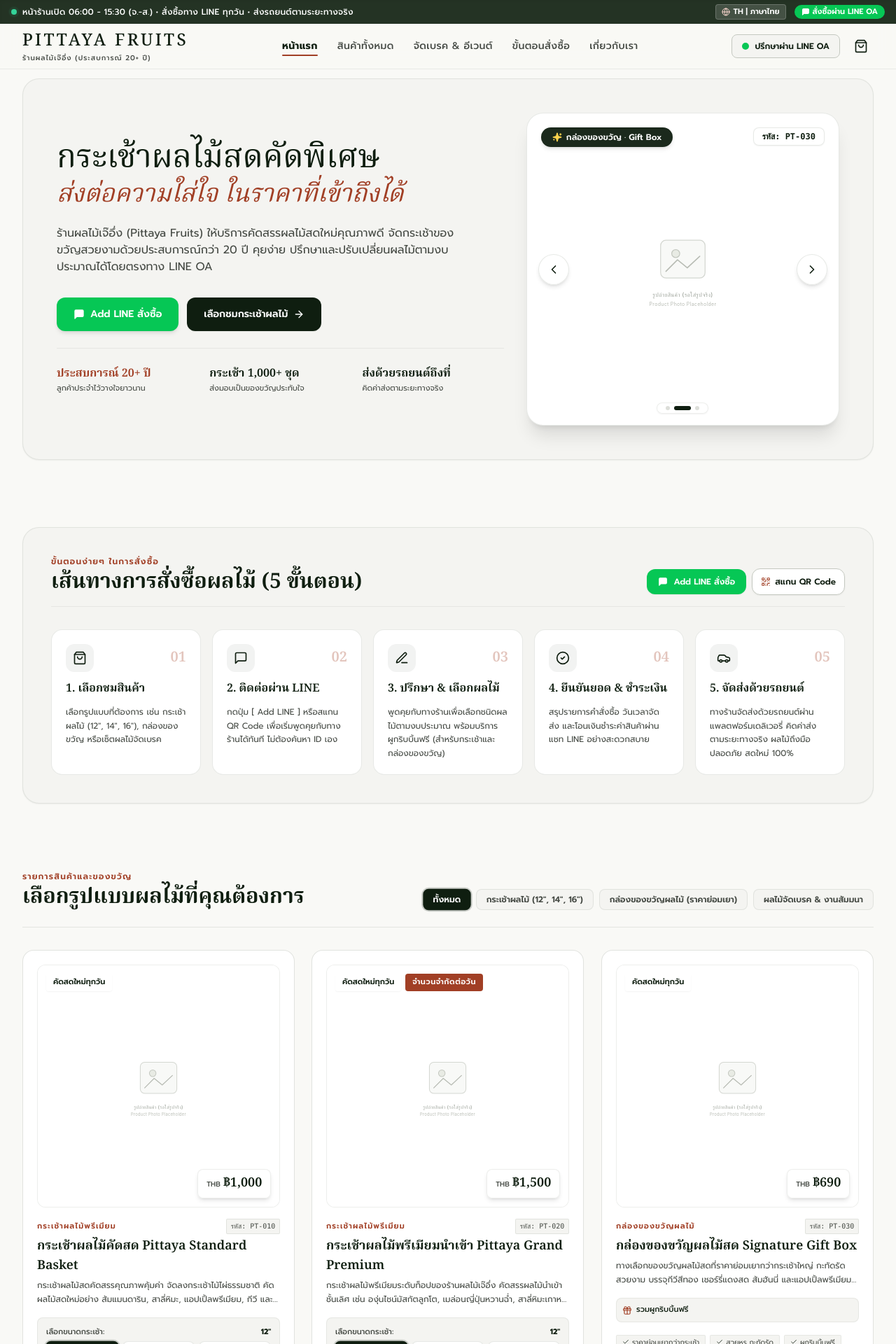
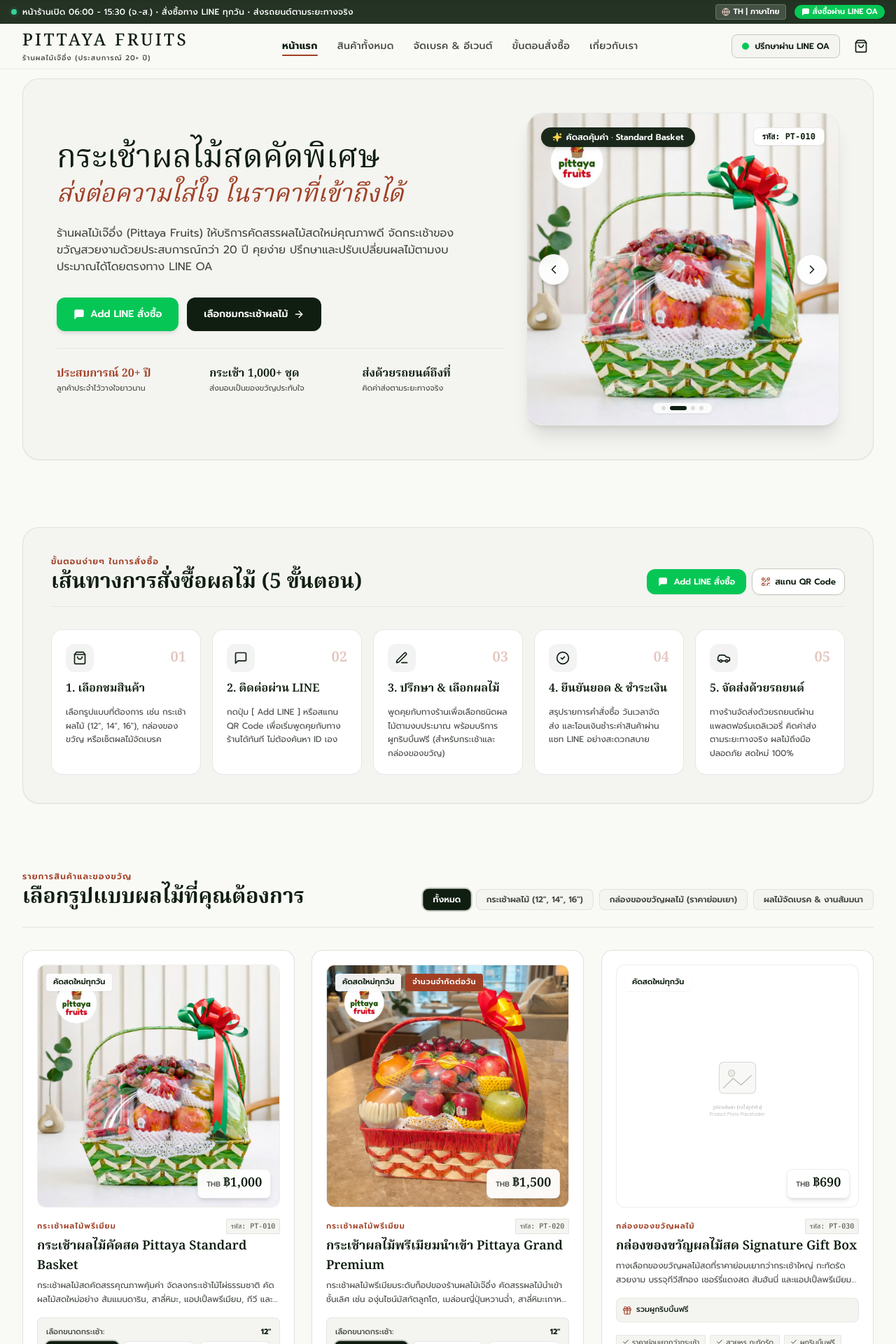
Before and after one commit to oporlet15-cellular/pittaya-fruits, a Next.js app: page / in a window 1280 px wide. Shown: the top 1920 px of the page at 70% size. Built offline with nearby package versions, Linux system fonts and the light colour scheme.

Commit message:
feat: integrate real fruit basket photography into catalog, detail pages, and hero showcase

```diff
--- a/app/products/[id]/page.tsx
+++ b/app/products/[id]/page.tsx
@@ -108,7 +108,7 @@
             <img
               src={product.image}
               alt={product.name}
-              className="w-full h-full object-contain p-8 bg-white"
+              className={`w-full h-full ${product.image.endsWith('.svg') ? 'object-contain p-8' : 'object-cover'}`}
             />
             <div className="absolute top-4 left-4 flex flex-wrap gap-2">
               <span className="bg-surface-container-lowest/90 backdrop-blur-md px-3 py-1 rounded-lg text-xs font-semibold text-primary shadow-sm">
--- a/components/HeroShowcase.tsx
+++ b/components/HeroShowcase.tsx
@@ -18,12 +18,21 @@
 const HERO_SLIDES: HeroSlide[] = [
   {
     id: 'pittaya-grand-premium-basket',
-    badgeTh: 'ยอดนิยม · Best Seller',
-    badgeEn: 'Best Seller',
+    badgeTh: 'พรีเมียมนำเข้า · Grand Premium',
+    badgeEn: 'Grand Premium Basket',
     code: 'PT-020',
-    image: '/placeholder-white.svg',
+    image: '/basket-premium.jpg',
     altTh: 'กระเช้าผลไม้พรีเมียมนำเข้า Pittaya Grand Premium',
     altEn: 'Pittaya Grand Premium Fruit Basket',
+  },
+  {
+    id: 'pittaya-standard-basket',
+    badgeTh: 'คัดสดคุ้มค่า · Standard Basket',
+    badgeEn: 'Standard Fruit Basket',
+    code: 'PT-010',
+    image: '/basket-standard.jpg',
+    altTh: 'กระเช้าผลไม้คัดสด Pittaya Standard Basket',
+    altEn: 'Pittaya Standard Fresh Fruit Basket',
   },
   {
     id: 'signature-gift-box',
@@ -91,13 +100,13 @@
         {/* Clickable Image linking to the product */}
         <Link
           href={`/products/${currentSlide.id}`}
-          className="w-full h-full flex items-center justify-center p-8 cursor-pointer group/link"
+          className="w-full h-full flex items-center justify-center cursor-pointer group/link overflow-hidden"
         >
           <img
             key={currentSlide.id}
             src={currentSlide.image}
             alt={language === 'th' ? currentSlide.altTh : currentSlide.altEn}
-            className="w-full h-full object-contain transition-all duration-500 ease-out group-hover/link:scale-105"
+            className={`w-full h-full ${currentSlide.image.endsWith('.svg') ? 'object-contain p-8' : 'object-cover'} transition-all duration-500 ease-out group-hover/link:scale-105`}
           />
         </Link>
 
--- a/components/ProductCard.tsx
+++ b/components/ProductCard.tsx
@@ -70,7 +70,7 @@
           <img
             src={product.image}
             alt={product.name}
-            className="w-full h-full object-contain p-4 bg-white group-hover:scale-105 transition-transform duration-500 ease-out"
+            className={`w-full h-full ${product.image.endsWith('.svg') ? 'object-contain p-4' : 'object-cover'} group-hover:scale-105 transition-transform duration-500 ease-out`}
           />
 
           {/* Badges */}
--- a/lib/productsData.ts
+++ b/lib/productsData.ts
@@ -9,7 +9,7 @@
     description: 'กระเช้าผลไม้สดคัดสรรคุณภาพคุ้มค่า จัดลงกระเช้าไม้ไผ่ธรรมชาติ คัดผลไม้สดใหม่อย่าง ส้มแมนดาริน, สาลี่หิมะ, แอปเปิ้ลพรีเมียม, กีวี และผลไม้ไทยคัดพิเศษตามฤดูกาล พร้อมบริการผูกริบบิ้นฟรี เหมาะสำหรับเยี่ยมญาติ ของขวัญแสดงความยินดี และโอกาสทั่วไป',
     lotNumber: 'PT-010',
     basePrice: 1000,
-    image: '/placeholder-white.svg',
+    image: '/basket-standard.jpg',
     highlights: ['ผลไม้สดใหม่ทุกเช้า', 'ราคาคุ้มค่าเข้าถึงง่าย', 'ผูกริบบิ้นฟรี'],
     isLimitedRelease: false,
     stockRemaining: 15,
@@ -27,7 +27,7 @@
     description: 'กระเช้าผลไม้พรีเมียมระดับท็อปของร้านผลไม้เจ๊อึ่ง คัดสรรผลไม้นำเข้าชั้นเลิศ เช่น องุ่นไชน์มัสกัตลูกโต, เมล่อนญี่ปุ่นหวานฉ่ำ, สาลี่หิมะเกาหลี, พลับสด และผลไม้นำเข้าคัดพิเศษ จัดลงกระเช้าไม้ไผ่ประณีต ผูกริบบิ้นฟรี หรูหราสมเกียรติสำหรับมอบให้ผู้ใหญ่คนสำคัญและลูกค้า VIP',
     lotNumber: 'PT-020',
     basePrice: 1500,
-    image: '/placeholder-white.svg',
+    image: '/basket-premium.jpg',
     highlights: ['องุ่นไชน์มัสกัต & เมล่อน', 'ผลไม้นำเข้าคัดพิเศษ', 'ผูกริบบิ้นฟรี'],
     isLimitedRelease: true,
     stockRemaining: 10,
```
Also changed, not shown: public/basket-premium.jpg (added), public/basket-standard.jpg (added).
